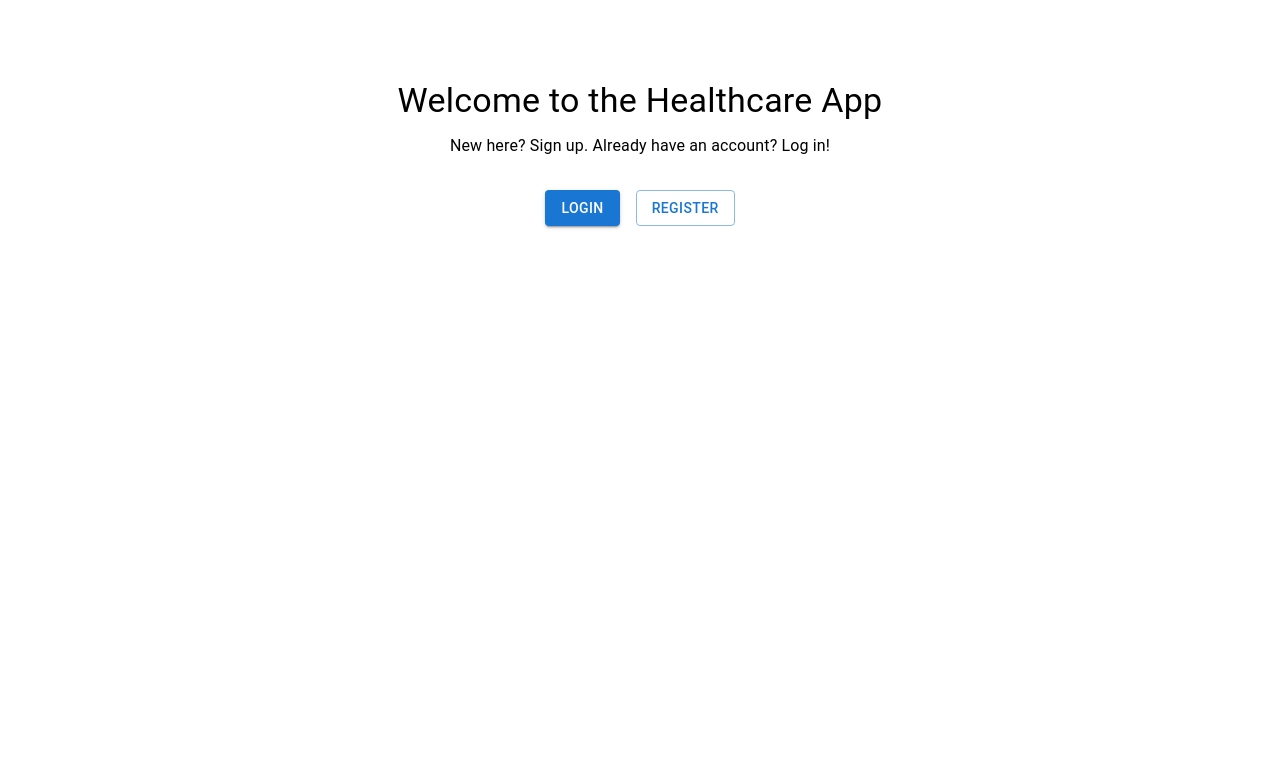
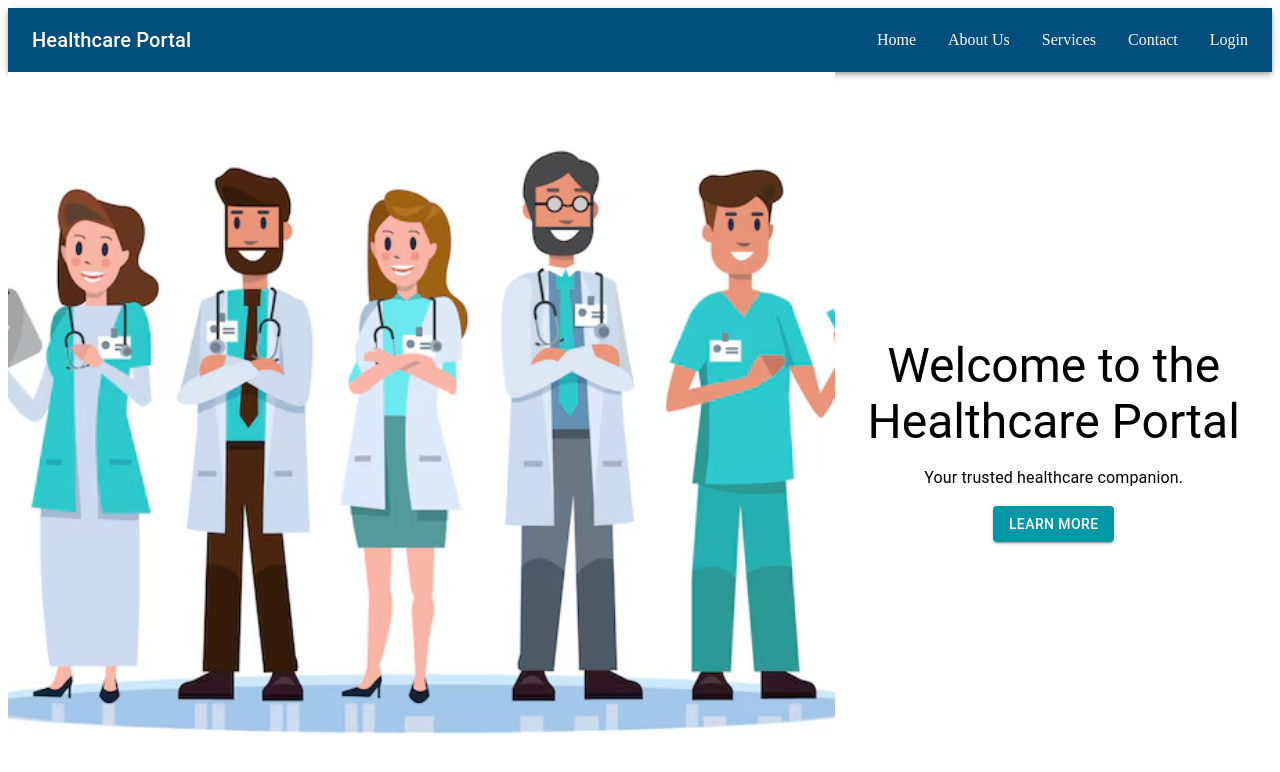
Before and after one commit to Sakshi-N-Jadhav/healthcare, a React (Vite) app in the folder frontend/: page / in a window 1280 px wide. Shown: the top 772 px of the page. Built offline with nearby package versions, Linux system fonts and the light colour scheme.

Commit message:
home page ui

```diff
--- a/frontend/src/pages/Home.jsx
+++ b/frontend/src/pages/Home.jsx
@@ -1,19 +1,65 @@
-import { Button, Container, Typography, Stack } from "@mui/material";
+import React from "react";
+import { AppBar, Toolbar, Box, Typography, Button, Stack } from "@mui/material";
 import { Link } from "react-router-dom";
 
-function Home() {
-  return (
-    <Container maxWidth="sm" style={{ marginTop: 80, textAlign: "center" }}>
-      <Typography variant="h4" gutterBottom>Welcome to the Healthcare App</Typography>
-      <Typography variant="body1" gutterBottom>
-        New here? Sign up. Already have an account? Log in!
-      </Typography>
-      <Stack direction="row" spacing={2} justifyContent="center" mt={4}>
-        <Button variant="contained" color="primary" component={Link} to="/login">Login</Button>
-        <Button variant="outlined" component={Link} to="/register">Register</Button>
+const Navbar = () => (
+  <AppBar position="static" style={{ backgroundColor: "#004e7c" }}>
+    <Toolbar>
+      <Typography variant="h6" style={{ flexGrow: 1 }}>Healthcare Portal</Typography>
+      <Stack direction="row" spacing={4}>
+        <Link to="#" style={{ color: "#fff", textDecoration: "none" }}>Home</Link>
+        <Link to="#" style={{ color: "#fff", textDecoration: "none" }}>About Us</Link>
+        <Link to="#" style={{ color: "#fff", textDecoration: "none" }}>Services</Link>
+        <Link to="#" style={{ color: "#fff", textDecoration: "none" }}>Contact</Link>
+        <Link to="#" style={{ color: "#fff", textDecoration: "none" }}>Login</Link>
       </Stack>
-    </Container>
-  );
-}
+    </Toolbar>
+  </AppBar>
+);
+
+const HeroSection = () => (
+  <Box
+    sx={{
+      display: "flex",
+      height: "calc(100vh - 64px)",
+    }}
+  >
+    {/* Left Side Background Image */}
+    <Box
+      sx={{
+        backgroundImage: "url('/public/doctors-image.png')",
+        backgroundSize: "cover",
+        backgroundPosition: "center",
+        backgroundRepeat: "no-repeat",
+        width: "73%",
+        height: "100%",
+      }}
+    />
+
+    {/* Right Side Welcome Text */}
+    <Box
+      sx={{
+        width: "35%",
+        display: "flex",
+        flexDirection: "column",
+        justifyContent: "center",
+        alignItems: "center",
+        textAlign: "center",
+        padding: "20px",
+      }}
+    >
+      <Typography variant="h3" gutterBottom>Welcome to the Healthcare Portal</Typography>
+      <Typography variant="body1" gutterBottom>Your trusted healthcare companion.</Typography>
+      <Button variant="contained" style={{ backgroundColor: "#0097a7", color: "#fff", marginTop: "10px" }}>Learn More</Button>
+    </Box>
+  </Box>
+);
+
+const Home = () => (
+  <>
+    <Navbar />
+    <HeroSection />
+  </>
+);
 
 export default Home;
```
Also changed, not shown: frontend/public/doctors-image.png (added), frontend/src/assets/doctors-image.png (added).
